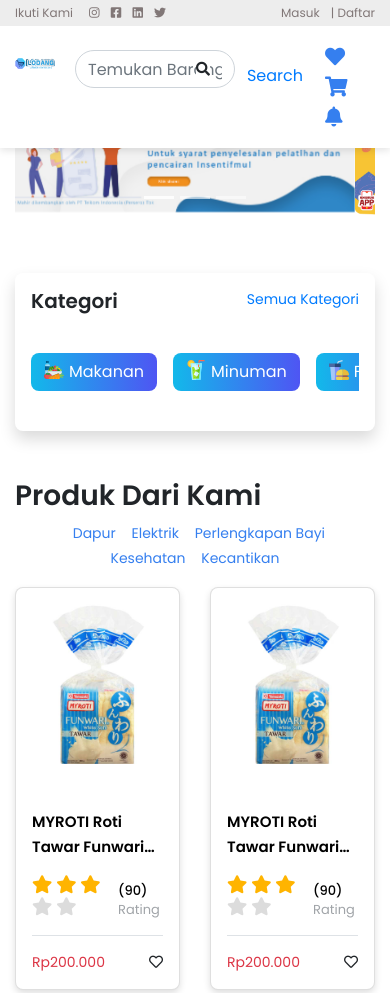
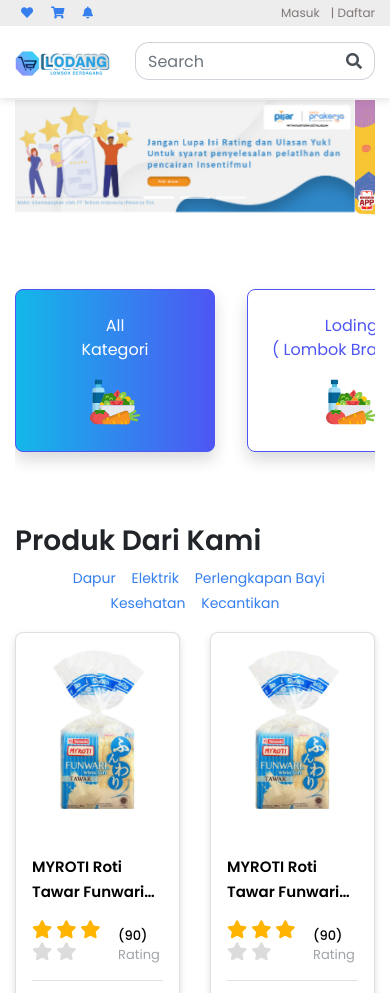
Before and after one commit to yokean1605/lodang, a website: page index.html in a window 390 px wide. Shown: the top 993 px of the page. Drawn offline with nearby package versions, Linux system fonts and the light colour scheme; files that its build step writes are made by us from their sources.

Commit message:
katgegori

```diff
--- a/index.html
+++ b/index.html
@@ -23,9 +23,29 @@
 			<div class="nav-top py-1">
 				<div class="container">
 					<div class="row">
-						<div class="col d-flex">
-							<span class="d-inline">Ikuti Kami</span>
-							<ul class="list-inline ml-3 mb-0 ul-medsos">
+						<!-- untuk device mobile -->
+						<div class="mobile d-block d-sm-none">
+							<ul class="list-inline mb-0 list-icon-header my-auto ml-3 d-flex">
+								<li class="list-inline-item">
+									<a href="" class="icon-shoping">
+										<i class="fas fa-heart"></i>
+									</a>
+								</li>
+								<li class="list-inline-item">
+									<a href="" class="icon-shoping">
+										<i class="fas fa-shopping-cart"></i>
+									</a>
+								</li>
+								<li class="list-inline-item">
+									<a href="" class="icon-shoping">
+										<i class="fas fa-bell"></i>
+									</a>
+								</li>
+							</ul>
+						</div>
+						<!-- desktop -->
+						<div class="col dc-flex d-none d-sm-block">
+							<ul class="list-inline mr-auto mb-0 ul-medsos float-left">
 								<li class="list-inline-item">
 									<a href="">
 										<i class="fab fa-instagram"></i>
@@ -48,7 +68,8 @@
 								</li>
 							</ul>
 						</div>
-						<div class="col d-flex">
+						<!-- sign in / sign up -->
+						<div class="col dc-flex">
 							<ul class="list-inline ml-auto mb-0 ul-auth">
 								<li class="list-inline-item">
 									<a href="">Masuk</a>
@@ -65,22 +86,35 @@
 			<nav class="nav-bottom py-3">
 				<div class="container">
 					<div class="row no-gutters">
-						<div class="col-2">
+						<div class="col-sm-2 col-4">
 							<a class="navbar-brand" href="#">
 								<img src="./images/logo.png" alt="" class="img-fluid">
 							</a>
 						</div>
 						<div class="col-8">
-							<form class="d-flex my-2 my-lg-0 form-search-header">
-								<div class="input-icon w-100">
-									<input class="form-control mr-sm-2" type="text" placeholder="Temukan Barang Anda disini">
-									<i class="fas fa-search"></i>
+							<!-- desktop -->
+							<div class="d-sm-block d-none">
+								<form class="my-2 my-lg-0 form-search-header">
+									<div class="input-icon w-100">
+										<input class="form-control mr-sm-2" type="text" placeholder="Temukan Barang Anda disini">
+										<i class="fas fa-search"></i>
+									</div>
+									<button class="btn btn-primary my-2 my-sm-0" type="submit">Cari</button>
+								</form>
+							</div>
+							<!-- mobile -->
+							<form action="" class="d-sm-none d-block">
+								<div class="input-group md-form form-sm form-2 pl-0 form-mobile">
+									<input class="form-control my-0 py-1 red-border" type="text" placeholder="Search" aria-label="Cari disini">
+									<div class="input-group-append bg-transparent">
+										<span class="input-group-text red lighten-3" id="basic-text1"><i class="fas fa-search text-grey"
+											aria-hidden="true"></i></span>
+									</div>
 								</div>
-								<button class="btn btn-outline-primary my-2 my-sm-0 border-0" type="submit">Search</button>
 							</form>
 						</div>
-						<div class="col-2 d-flex">
-							<ul class="list-inline mb-0 list-icon-header my-auto ml-auto">
+						<div class="col-2 d-none d-sm-block">
+							<ul class="list-inline mb-0 list-icon-header text-right d-flex my-1 float-right">
 								<li class="list-inline-item">
 									<a href="" class="icon-shoping">
 										<i class="fas fa-heart"></i>
@@ -104,6 +138,7 @@
 			</nav>
 		</section>
 
+		<!-- slider -->
 		<header class="" style="margin-top: 100px;">
 			<div class="container">
 				<!-- slider -->
@@ -126,23 +161,37 @@
 					</div>
 				</div>
 				<!-- banner -->
-				<div class="p-3 shadow mt-5 kategori-pilihan">
-					<div class="header-kategori d-flex">
-						<h5 class="mb-3">Kategori</h5>
-						<a href="" class="ml-auto">Semua Kategori</a>
-					</div>
+				<div class="mt-5 kategori-pilihan">
 					<div class="banner-slider my-3 scrollable">
-						<a href="" class="btn btn-kategori m-2">
+						<a href="" class="btn btn-kategori m-3 mb-4 shadow p-4 active">
+							All
+							<br>
+							Kategori
 							<img src="images/food.svg" alt="" class="img-fluid">
-							Makanan
 						</a>
-						<a href="" class="btn btn-kategori m-2">
+						<a href="" class="btn btn-kategori m-3 mb-4 shadow p-4">
+							Loding
+							<br>
+							( Lombok Branding)
+							<img src="images/food.svg" alt="" class="img-fluid">
+						</a>
+						<a href="" class="btn btn-kategori m-3 mb-4 shadow p-4">
+							Lowis
+							<br>
+							(Lombok Berwisata)
 							<img src="images/drink.svg" alt="" class="img-fluid">
-							Minuman
 						</a>
-						<a href="" class="btn btn-kategori m-2">
+						<a href="" class="btn btn-kategori m-3 mb-4 shadow p-4">
+							Lombok
+							<br>
+							Bersosial
 							<img src="images/fast-food.svg" alt="" class="img-fluid">
-							Fast Food
+						</a>
+						<a href="" class="btn btn-kategori m-3 mb-4 shadow p-4">
+							Lombok
+							<br>
+							Update
+							<img src="images/fast-food.svg" alt="" class="img-fluid">
 						</a>
 					</div>
 				</div>
@@ -414,7 +463,7 @@
 	 							Lorem ipsum dolor sit amet consectetur adipisicing elit. Necessitatibus optio saepe iste voluptatum eveniet incidunt ut, laborum soluta. Corporis fuga dolorum vitae aliquid ducimus, quia cum doloribus necessitatibus. Deserunt, accusamus.
 							</p>
 						</div>
-						<div class="col-sm-2 col-6">
+						<div class="col-sm-2 col-12">
 							<div class="footer-item">
 								<div class="footer-title">
 									<h3 class="">Tentang</h3>
@@ -432,7 +481,7 @@
 								</ul>
 							</div>
 						</div>
-						<div class="col-sm-2 col-6">
+						<div class="col-sm-2 col-12">
 							<div class="footer-item">
 								<div class="footer-title">
 									<h3 class="">Ikuti Kami</h3>
@@ -453,7 +502,7 @@
 								</ul>
 							</div>
 						</div>
-						<div class="col-sm-2 col-6">
+						<div class="col-sm-2 col-12">
 							<div class="footer-item">
 								<div class="footer-title">
 									<h3 class="">Lainnya</h3>
@@ -471,7 +520,7 @@
 								</ul>
 							</div>
 						</div>
-						<div class="col-sm-3 col-6">
+						<div class="col-sm-3 col-12">
 							<div class="footer-item">
 								<div class="footer-title">
 									<h3 class="">Post Tags</h3>
--- a/js/lodang.js
+++ b/js/lodang.js
@@ -6,7 +6,7 @@
     arrows: true,
     infinite: false,
     variableWidth: true,
-    slidesToShow: 4,
+    slidesToShow: 1,
     slidesToScroll: 1
   });
 
--- a/scss/_global.scss
+++ b/scss/_global.scss
@@ -8,6 +8,10 @@
   a {
     text-decoration: underline;
   }
+}
+
+.dc-flex {
+  display: flex;
 }
 
 h1,
@@ -84,12 +88,25 @@
 }
 
 .btn-kategori {
-  background-color: #4e56f3 !important;
-  background-image: linear-gradient(to right, #13b8ea, #4e56f3, #4e56f3, #13b8ea) !important;
-  transition: all 0.4s ease-in-out !important;
+  transition: all 0.3s ease-in-out !important;
   background-size: 300% 100% !important;
   color: white;
   border-radius: 8px;
+  border: 1px solid #4e56f3;
+  color: #4e56f3;
+  min-width: 200px;
+  &.active, &:hover {
+    color: white;
+    background-color: #4e56f3 !important;
+    background-image: linear-gradient(to right, #13b8ea, #4e56f3, #4e56f3, #13b8ea) !important;
+  }
+  img {
+    padding-top: 15px;
+    display: block;
+    margin: 0 auto;
+    width: 50px;
+  }
+
 }
 
 .filters {
@@ -106,12 +123,3 @@
     }
   }
 }
-
-.btn-kategori {
-  display: flex;
-  >img {
-    width: 20px;
-    float: left;
-    margin-right: 5px;
-  }
-}
--- a/scss/_header.scss
+++ b/scss/_header.scss
@@ -16,7 +16,28 @@
         font-size: 20px;
     }
 }
+
+.form-mobile {
+    >input {
+        border-radius: 14px;
+        border-right: none;
+    }
+    >.input-group-append span{
+        border-radius: 14px;
+        background-color: transparent;
+        border-left: none;
+    }
+}
+
+.mobile {
+    > .list-icon-header li a{
+        margin: 0 5px !important;
+        font-size: 12px !important;
+    }
+}
+
 .form-search-header {
+    display: flex;
     width: 100%;
     .input-icon{
         display: flex;
```
Also changed, not shown: css/loadang.css, css/loadang.min.css, js/lodang.min.js.
